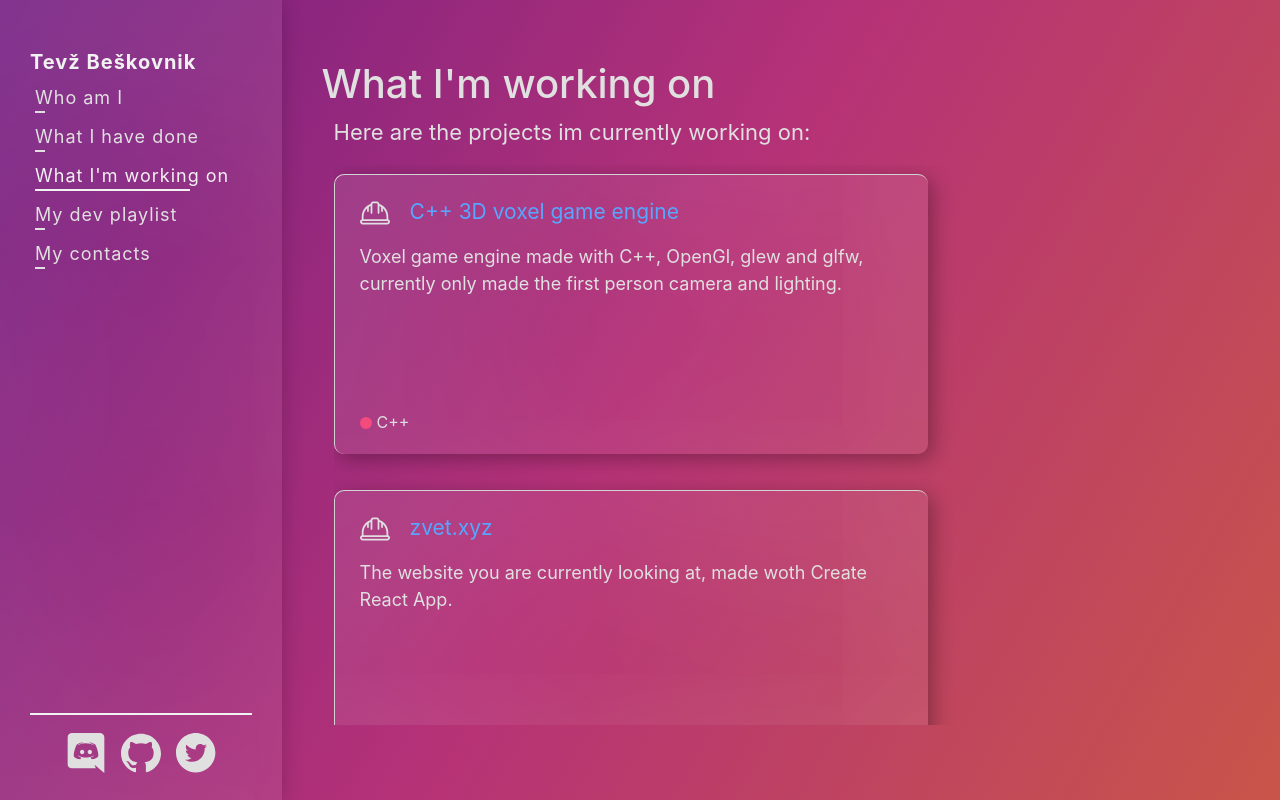
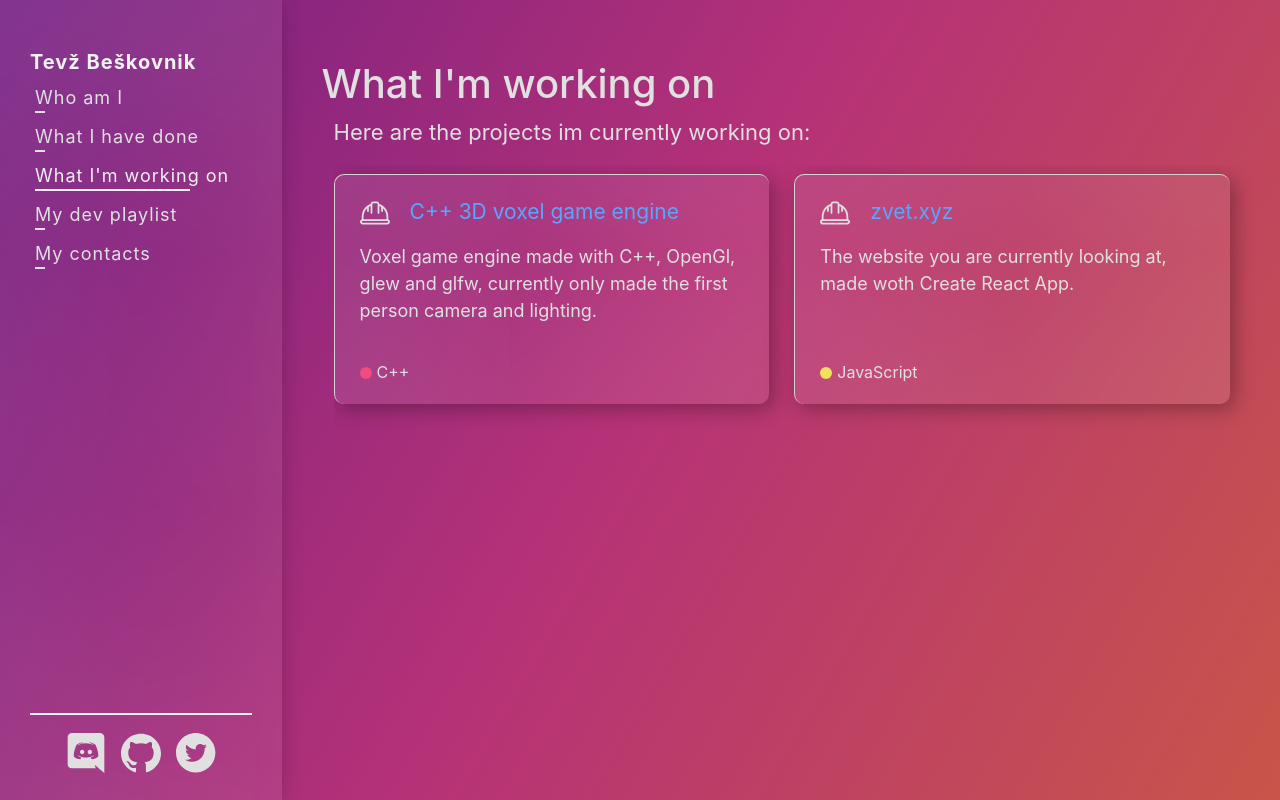
Before and after one commit to Tevz-Beskovnik/zvet.xyz, a React (Create React App) app: page /doing in a window 1280 px wide. Built offline with nearby package versions, Linux system fonts and the light colour scheme.

Commit message:
grid on doing :)

```diff
--- a/src/pages/Doing.js
+++ b/src/pages/Doing.js
@@ -15,8 +15,8 @@ function Doing(){
                 <GridContainer>
                     {Projects.map(pr => (
                         <GlassCardWip
-                            wdt="65%"
-                            high="280px"
+                            wdt="96%"
+                            high="230px"
                             projTitl={pr.name}
                             projDesc={pr.description}
                             projCol={pr.color}
@@ -36,6 +36,7 @@ const TitleHead = styled.h1`
 `;
 
 const GridContainer = styled.div`
+    display: grid;
     grid-template-columns: 50% 50%;
     overflow-y: scroll;
     width: 100%;
```
